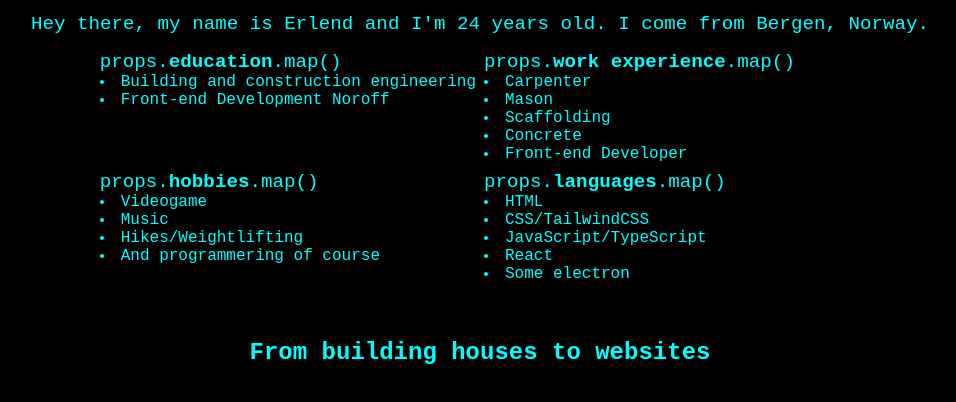
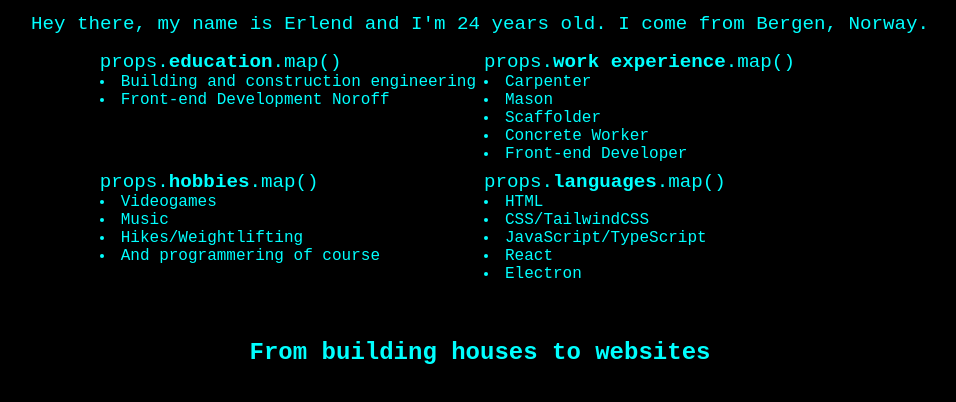
Before and after one commit to NotEple/portfolio, a plain HTML site: page index.html in a window 1280 px wide. Shown: the part 74-476 px from the top of the page, without its empty margins (160-1116 px from the left). Drawn offline with Linux system fonts and the light colour scheme.

Commit message:
fix: Small typos

```diff
--- a/index.html
+++ b/index.html
@@ -50,14 +50,14 @@
         </p>
         <li>Carpenter</li>
         <li>Mason</li>
-        <li>Scaffolding</li>
-        <li>Concrete</li>
+        <li>Scaffolder</li>
+        <li>Concrete Worker</li>
         <li>Front-end Developer</li>
       </ul>
 
       <ul>
         <p class="about-me__title">props.<strong>hobbies</strong>.map()</p>
-        <li>Videogame</li>
+        <li>Videogames</li>
         <li>Music</li>
         <li>Hikes/Weightlifting</li>
         <li>And programmering of course</li>
@@ -69,7 +69,7 @@
         <li>CSS/TailwindCSS</li>
         <li>JavaScript/TypeScript</li>
         <li>React</li>
-        <li>Some electron</li>
+        <li>Electron</li>
       </ul>
     </main>
     <h2>From building houses to websites</h2>
```
